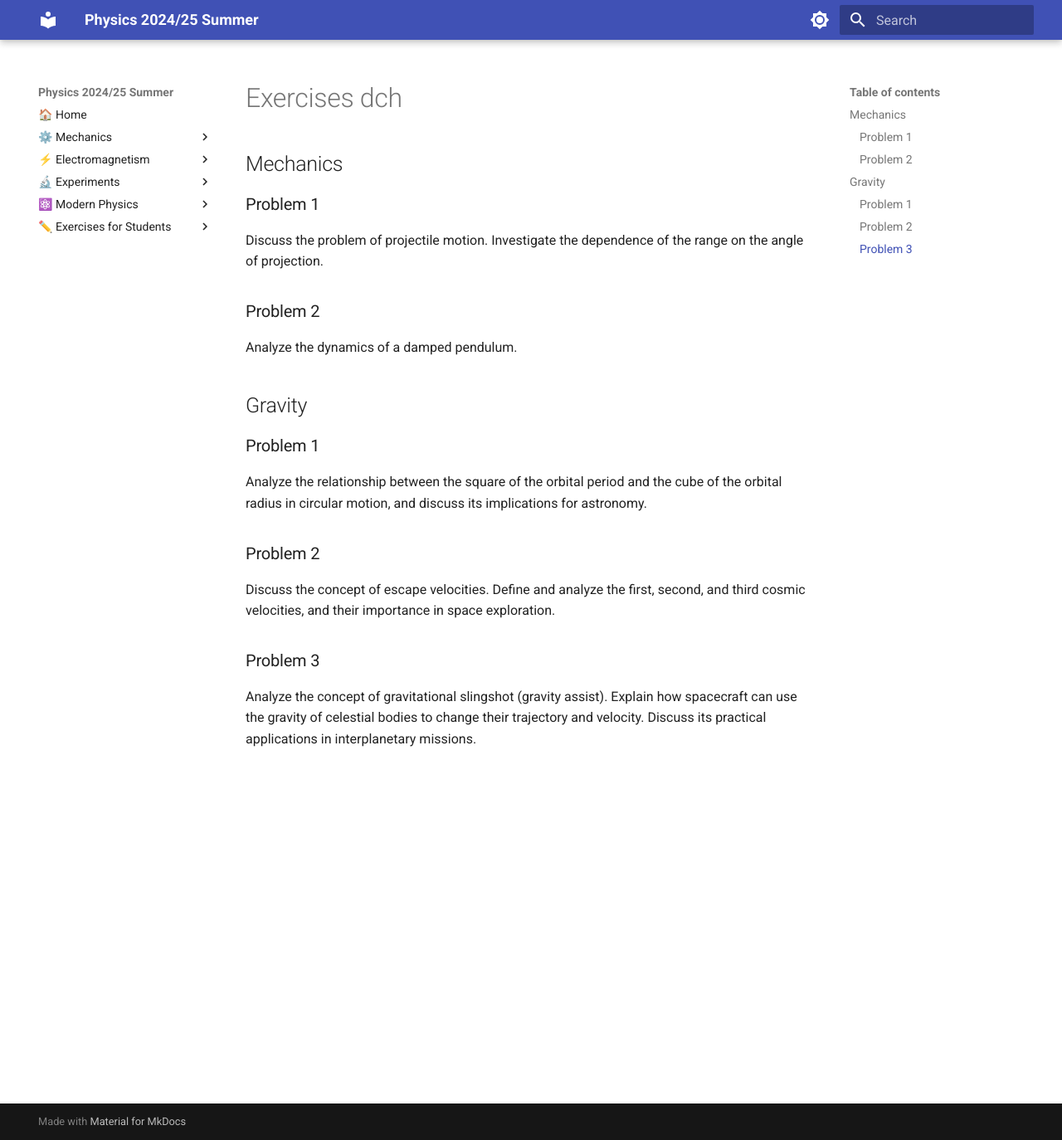
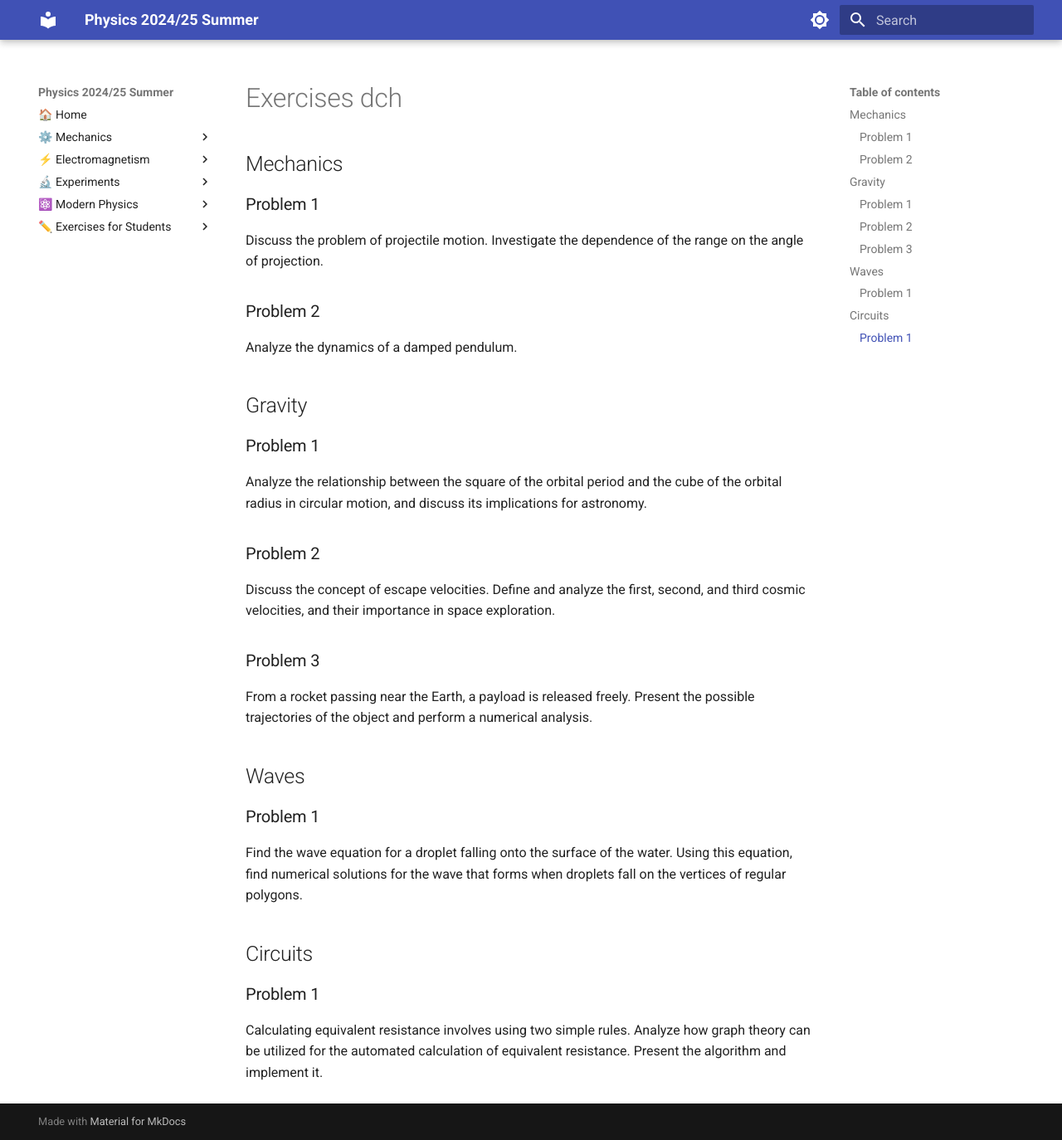
Before and after one commit to dchorazkiewicz/Physics-2024-25-Summer, an MkDocs documentation site: the page built from docs/Exercises_for_Students/exercises_dch.md, in a window 1280 px wide and 1374 px high. Shown: the whole window at 83% size. Built offline with MkDocs 1.6.1 and Material for MkDocs 9.7.7, drawn with Linux system fonts in a browser that asks for light colours; nearby versions of some CDN libraries.

Commit message:
add new problems on gravitational trajectories, wave equations, and circuit analysis to exercises_dch.md

```diff
--- a/docs/Exercises_for_Students/exercises_dch.md
+++ b/docs/Exercises_for_Students/exercises_dch.md
@@ -21,4 +21,18 @@ Discuss the concept of escape velocities. Define and analyze the first, second,
 
 ### Problem 3
 
-Analyze the concept of gravitational slingshot (gravity assist). Explain how spacecraft can use the gravity of celestial bodies to change their trajectory and velocity. Discuss its practical applications in interplanetary missions.
+From a rocket passing near the Earth, a payload is released freely. Present the possible trajectories of the object and perform a numerical analysis.
+
+
+## Waves
+
+### Problem 1
+
+
+Find the wave equation for a droplet falling onto the surface of the water. Using this equation, find numerical solutions for the wave that forms when droplets fall on the vertices of regular polygons.
+
+## Circuits
+
+### Problem 1
+
+Calculating equivalent resistance involves using two simple rules. Analyze how graph theory can be utilized for the automated calculation of equivalent resistance. Present the algorithm and implement it.
```
